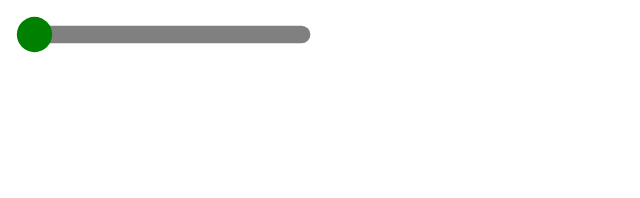
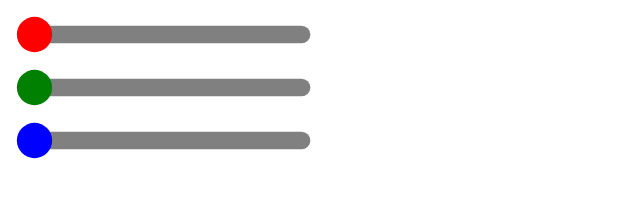
Before and after one commit to Anwesh43/color-slider-with-pane-component, a plain HTML site: page index.html in a window 1280 px wide. Shown: the whole page, without its empty margins (0-640 px from the left). Drawn offline with Linux system fonts and the light colour scheme.

Commit message:
using colorslidergroup component in index.html

```diff
--- a/index.html
+++ b/index.html
@@ -1,4 +1,4 @@
-<color-slider-comp color="green">
-</color-slider-comp>
+<rgb-color-slider-group>
+<rgb-color-slider-group>
 <script src="color-slider-component.js">
 </script>
```
